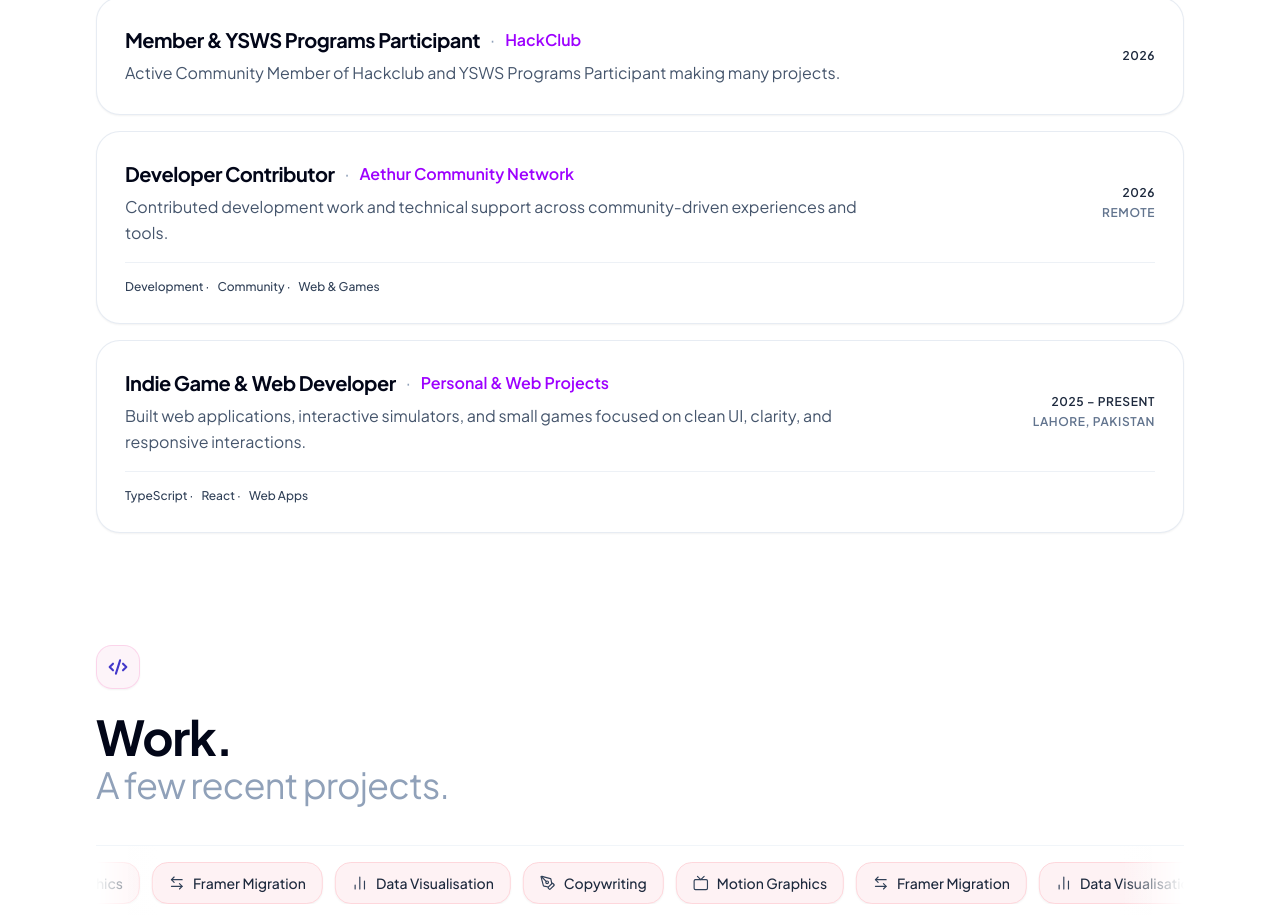
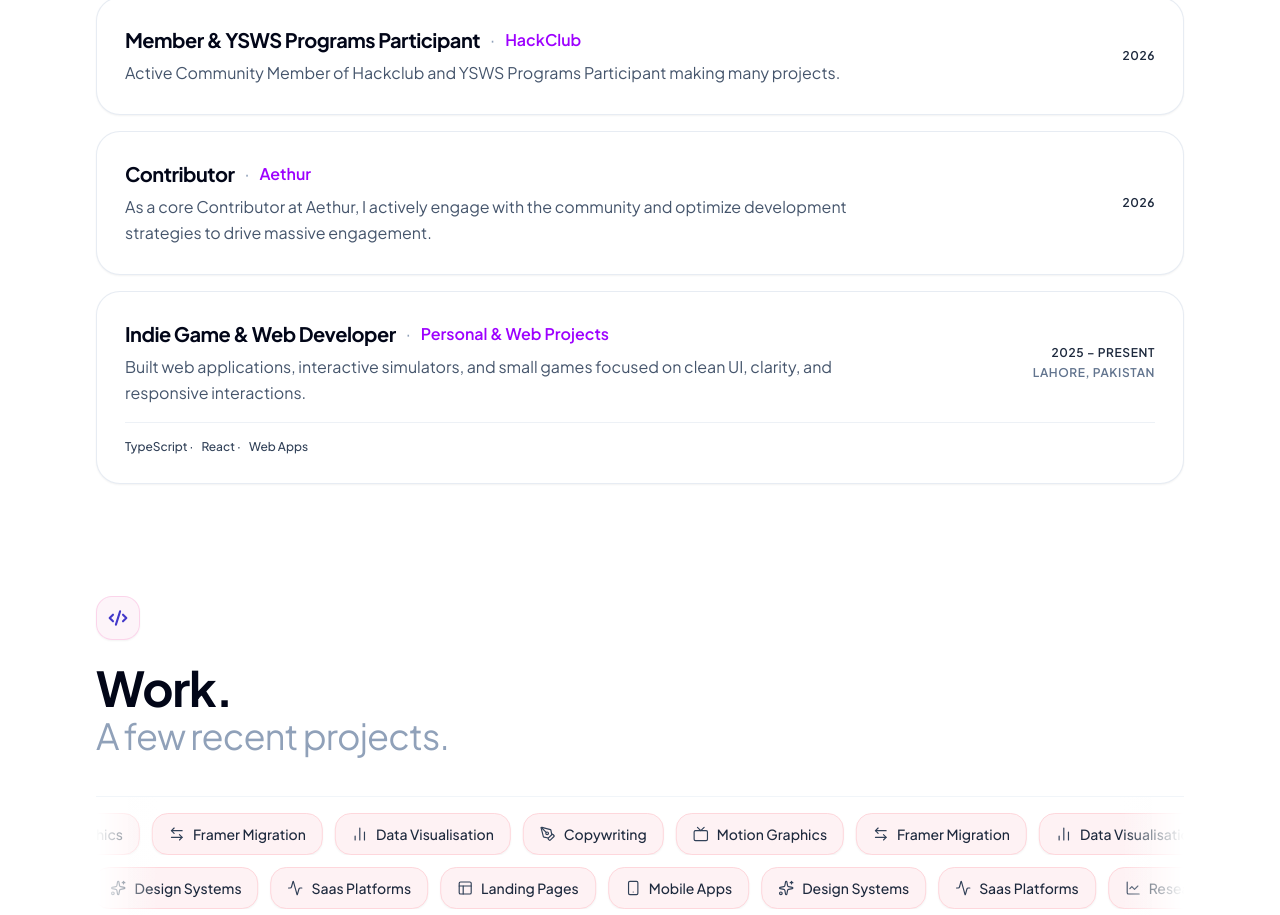
Before and after one commit to Abdidev1/Abdullah-Mohsin, a React (Vite) app: page / in a window 1280 px wide. Shown: the part 1123-2038 px from the top of the page. Built offline with nearby package versions, Linux system fonts and the light colour scheme; a web font is replaced by a local one.

Commit message:
content: update Aethur experience row role, company, description, and remove tags/location

```diff
--- a/src/components/ExperienceSection.tsx
+++ b/src/components/ExperienceSection.tsx
@@ -28,13 +28,12 @@ export const ExperienceSection: React.FC = () => {
       tags: [],
     },
     {
-      role: 'Developer Contributor',
-      organization: 'Aethur Community Network',
+      role: 'Contributor',
+      organization: 'Aethur',
       period: '2026',
-      location: 'Remote',
       summary:
-        'Contributed development work and technical support across community-driven experiences and tools.',
-      tags: ['Development', 'Community', 'Web & Games'],
+        'As a core Contributor at Aethur, I actively engage with the community and optimize development strategies to drive massive engagement.',
+      tags: [],
     },
     {
       role: 'Indie Game & Web Developer',
```
